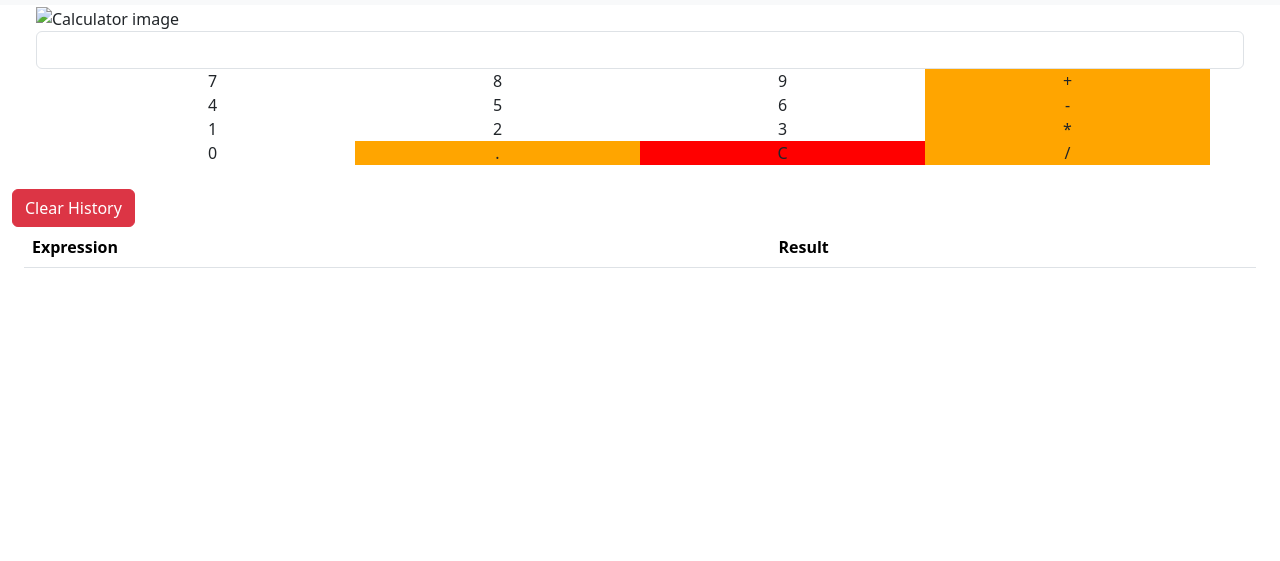
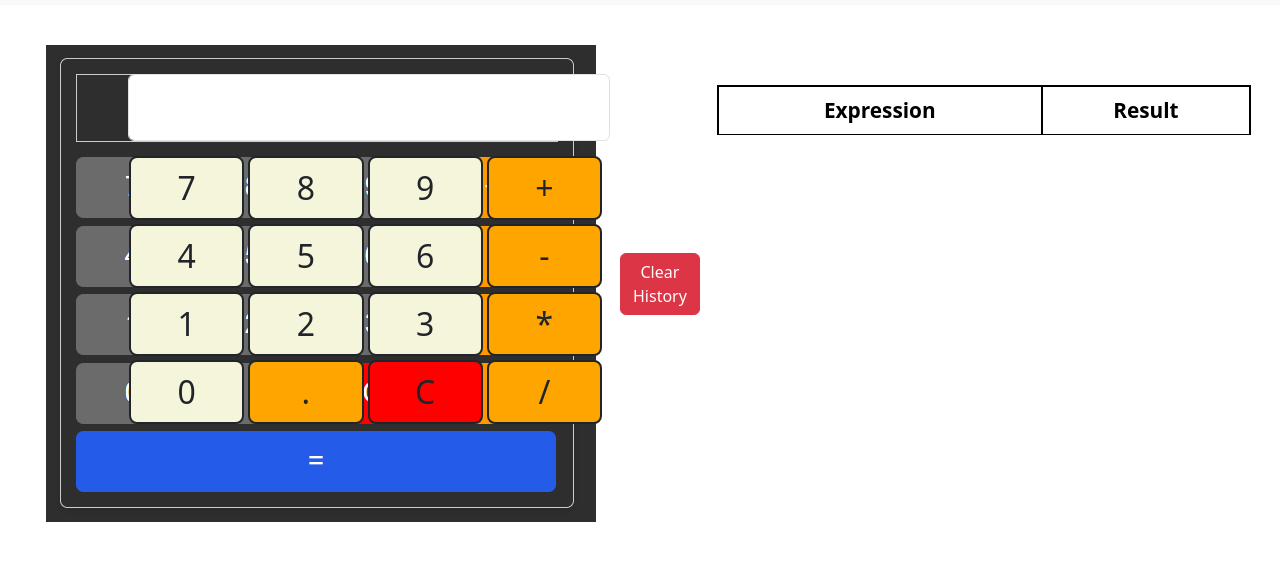
Before and after one commit to vrajesh-techtic/Basic-Calculator, a plain HTML site: page pages/index.html in a window 1280 px wide. Shown: the part 51-612 px from the top of the page. Drawn offline with nearby package versions, Linux system fonts and the light colour scheme; the site is published under a folder, as on GitHub Pages, so addresses that start at the root find nothing.

Commit message:
Changed location of files

```diff
--- a/pages/index.html
+++ b/pages/index.html
@@ -16,9 +16,9 @@
     "
     />
 
-    <link rel="stylesheet" href="/css/style.css" />
+    <link rel="stylesheet" href="../css/style.css" />
 
-    <script src="/js/app.js"></script>
+    <script src="../js/app.js"></script>
   </head>
   <body>
     <!-- Navigation bar -->
@@ -48,7 +48,7 @@
       <!-- For main calculation  -->
       <div class="container-fluid main-container">
         <div class="container-fluid" id="calcImage">
-          <img src="/assets/calc.png" alt="Calculator image" />
+          <img src="../assets/calc.png" alt="Calculator image" />
 
           <!-- Calculator Display -->
           <div class="form calcInput">
```
